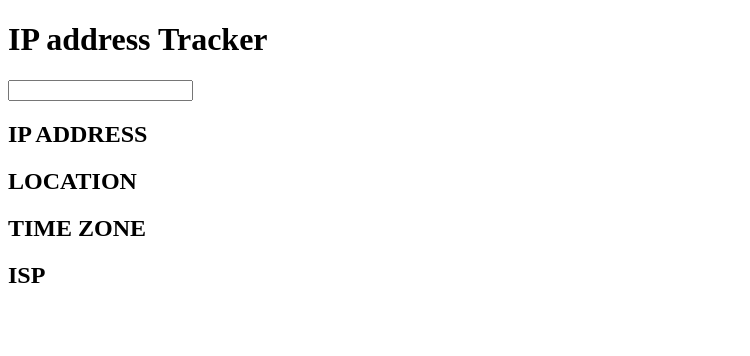
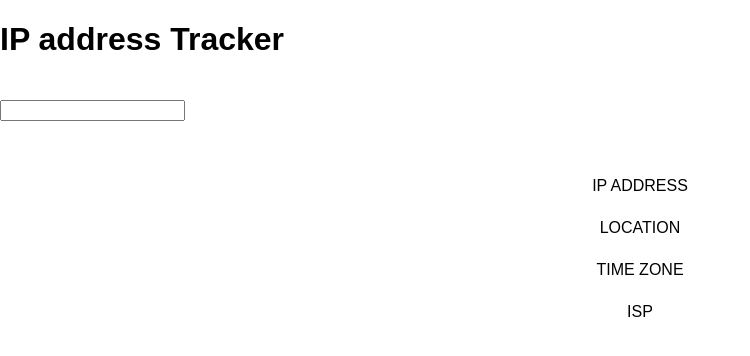
Before and after one commit to cardosonicolas/ip-address-tracker, a React (Create React App) app: page / in a window 1280 px wide. Shown: the top 356 px of the page, without its empty margins (0-750 px from the left). Built offline with nearby package versions, Linux system fonts and the light colour scheme; no server answers.

Commit message:
huge refactor

```diff
--- a/src/App.js
+++ b/src/App.js
@@ -1,21 +1,11 @@
-import Card from "./components/Card";
-import { useGeolocation } from "./hooks";
+import Layout from "./components/Layout";
+import Home from "./pages/Home";
 
 function App() {
-  const [value, handleChange] = useGeolocation();
-  const { ip, isp, location } = value;
-
   return (
-    <div>
-      <h1>IP address Tracker</h1>
-      <input type="text" onChange={handleChange} />
-      <Card
-        ip={ip}
-        isp={isp}
-        region={location?.region}
-        timezone={location?.timezone}
-      />
-    </div>
+    <Layout>
+      <Home />
+    </Layout>
   );
 }
 
--- a/src/components/Card.js
+++ b/src/components/Card.js
@@ -1,24 +1,41 @@
+import styled from "styled-components";
+
 const Card = ({ ip, isp, region, timezone }) => {
   return (
-    <div>
+    <Content>
       <div>
-        <h2>IP ADDRESS</h2>
-        <span>{ip}</span>
+        <PropertyName>IP ADDRESS</PropertyName>
+        <Property>{ip}</Property>
       </div>
       <div>
-        <h2>LOCATION</h2>
-        <span>{region}</span>
+        <PropertyName>LOCATION</PropertyName>
+        <Property>{region}</Property>
       </div>
       <div>
-        <h2>TIME ZONE</h2>
-        <span>{timezone}</span>
+        <PropertyName>TIME ZONE</PropertyName>
+        <Property>{timezone}</Property>
       </div>
       <div>
-        <h2>ISP</h2>
-        <span>{isp}</span>
+        <PropertyName>ISP</PropertyName>
+        <Property>{isp}</Property>
       </div>
-    </div>
+    </Content>
   );
 };
 
+const Content = styled.div`
+  padding: 2em;
+  display: flex;
+  flex-direction: column;
+  text-align: center;
+`;
+
+const PropertyName = styled.div`
+  font-weight: 400;
+`;
+
+const Property = styled.span`
+  font-weight: 700;
+`;
+
 export default Card;
--- /dev/null
+++ b/src/components/Layout.js
@@ -0,0 +1,48 @@
+import styled, { createGlobalStyle } from "styled-components";
+
+function Layout({ children }) {
+  return (
+    <>
+      <GlobalStyle />
+      <Content>{children}</Content>;
+    </>
+  );
+}
+
+const Content = styled.div`
+  margin-bottom: 3em;
+`;
+
+const GlobalStyle = createGlobalStyle`
+:root {
+      font-size: 16px;
+}
+* + * {
+      margin-top: 1.5em;
+}
+*,
+  *:before,
+  *:after {
+    box-sizing: border-box;
+  }
+@font-face{
+      font-family: 'Rubik', sans-serif;
+      src: url('https://fonts.googleapis.com/css2?family=Rubik:wght@400;500;700&display=swap');
+}
+body {
+      margin: 0;
+      padding: 0;
+      font-family: 'Rubik', sans-serif;
+
+}
+#root {
+      margin-top: 0;
+}
+
+
+input {
+      color: inherit;
+}
+`;
+
+export default Layout;
--- a/src/hooks/index.js
+++ b/src/hooks/index.js
@@ -1 +1,2 @@
 export { useGeolocation } from "./useGeolocation";
+export { useDefaultIP } from "./useDefaultIP";
--- /dev/null
+++ b/src/hooks/useDefaultIP.js
@@ -0,0 +1,11 @@
+import axios from "axios";
+const URL = "https://api.ipify.org/?format=json";
+
+export function useDefaultIP() {
+  let defaultIP = "";
+  axios.get(URL).then(({ data }) => {
+    defaultIP = data;
+  });
+
+  return defaultIP;
+}
--- a/src/hooks/useGeolocation.js
+++ b/src/hooks/useGeolocation.js
@@ -1,18 +1,14 @@
 import { useEffect, useState } from "react";
+import { useDefaultIP } from "./index";
 import axios from "axios";
 
-const API = "https://geo.ipify.org/api/v2/";
+const API_URL = "https://geo.ipify.org/api/v2/";
 const KEY = "at_l8Ke8FC408dN1ZMwHf7IfumydFT6E";
-const URL = `${API}country,city?apiKey=${KEY}&ipAddress=`;
+const URL = `${API_URL}country,city?apiKey=${KEY}&ipAddress=`;
 
 export function useGeolocation() {
-  let myIP = "";
-  axios.get("https://api.ipify.org/?format=json").then(({ data }) => {
-    myIP = data;
-  });
-
   const [geolocation, setGeolocation] = useState([]);
-  const [query, setQuery] = useState(myIP);
+  const [query, setQuery] = useState(useDefaultIP);
 
   useEffect(() => {
     axios
--- /dev/null
+++ b/src/pages/Home.js
@@ -0,0 +1,22 @@
+import Card from "../components/Card";
+import { useGeolocation } from "../hooks";
+
+const Home = () => {
+  const [value, handleChange] = useGeolocation();
+  const { ip, isp, location } = value;
+
+  return (
+    <>
+      <h1>IP address Tracker</h1>
+      <input type="text" onChange={handleChange} />
+      <Card
+        ip={ip}
+        isp={isp}
+        region={location?.region}
+        timezone={location?.timezone}
+      />
+    </>
+  );
+};
+
+export default Home;
--- /dev/null
+++ b/src/utills.js
@@ -0,0 +1,5 @@
+export const devices = {
+  tablet: "(min-width: 768px)",
+  laptop: "(min-width: 1024px)",
+  wide: "(min-width: 1600px)",
+};
```
